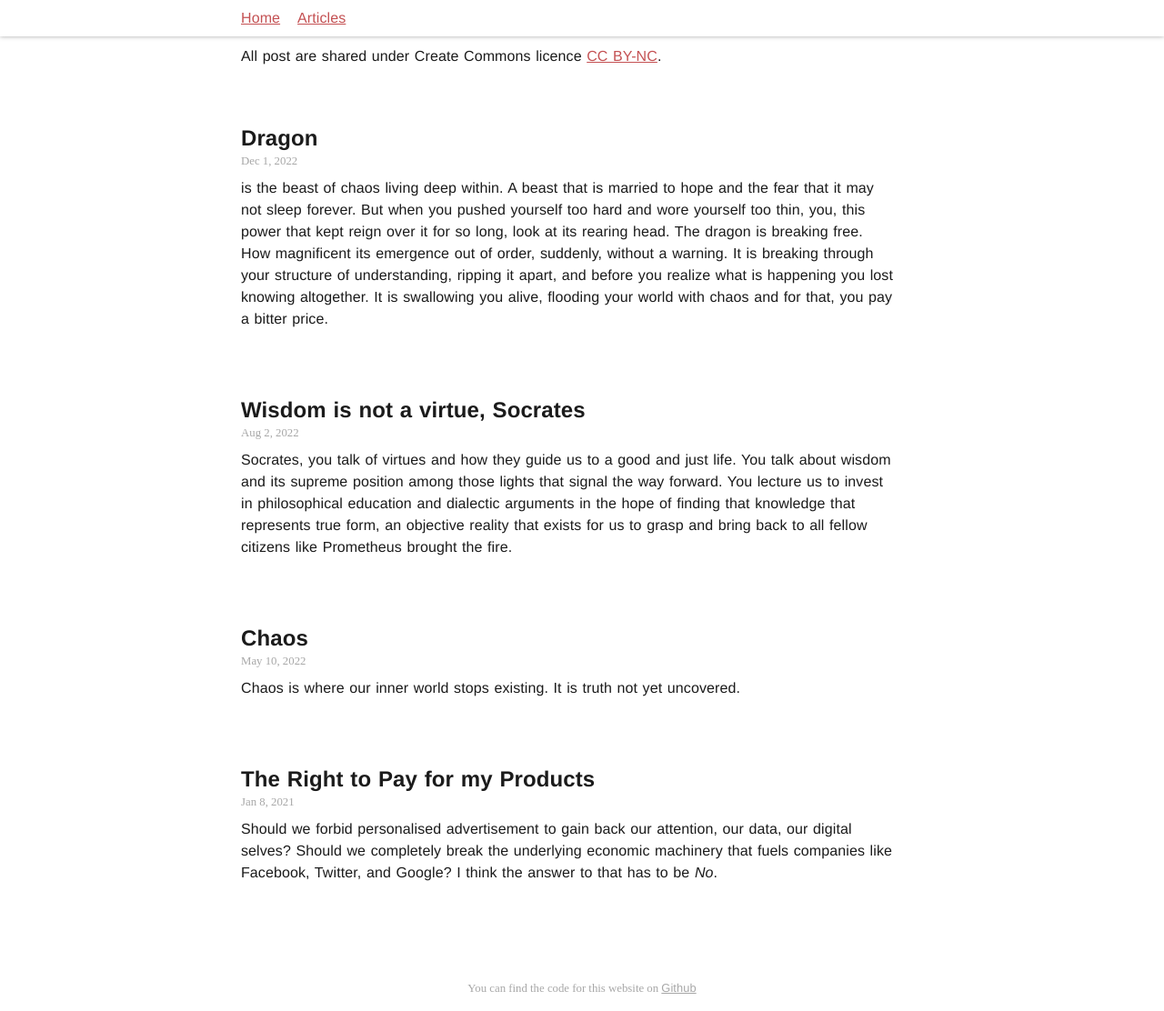
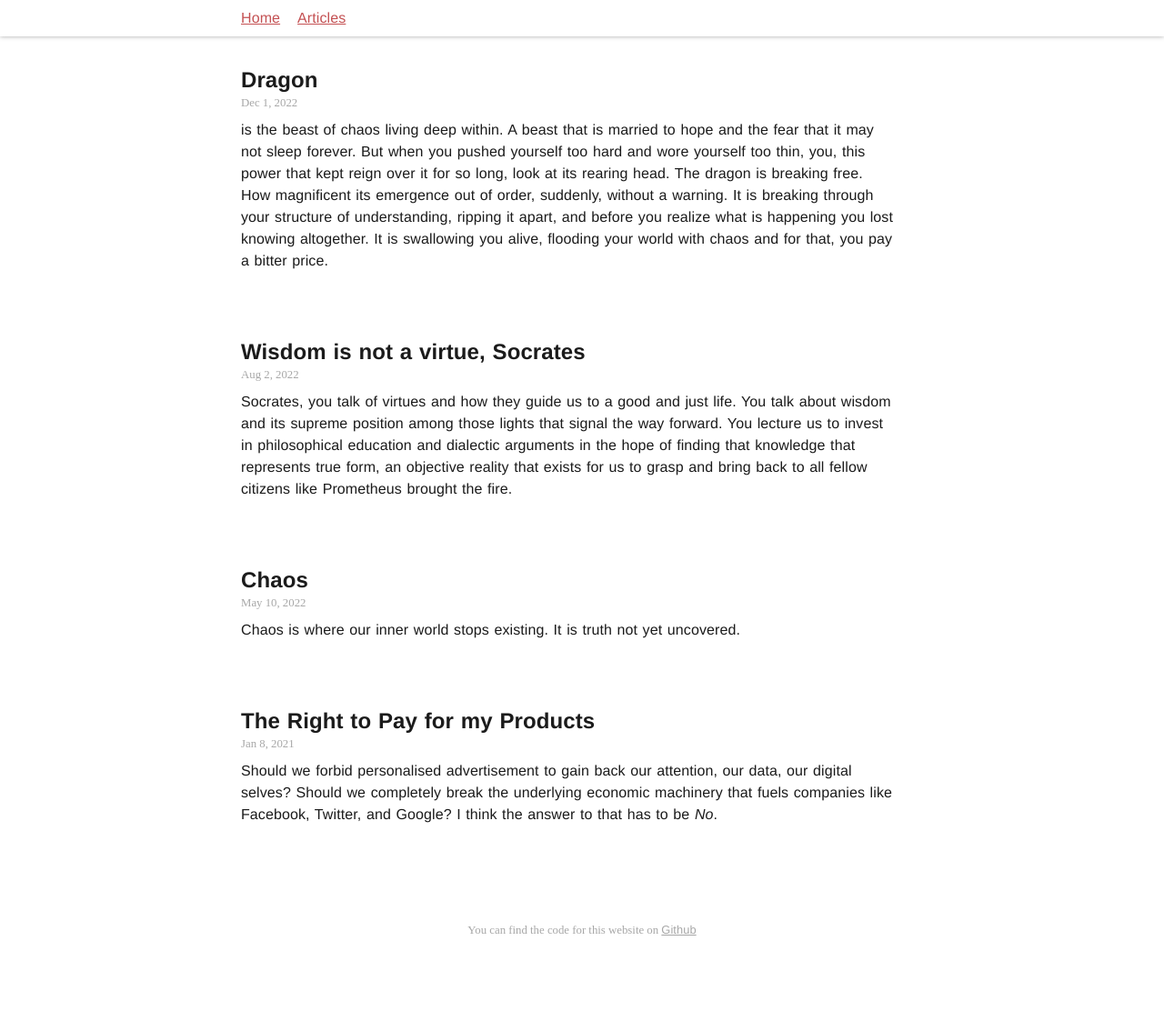
Before and after one commit to pheymann/paulheymann-website, a Jekyll site: the page built from articles/thoughts.html, in a window 1280 px wide. Shown: the whole page at 91% size. Built offline with Jekyll 4.4.1, drawn with Linux system fonts in a browser that asks for light colours; after the commit the page ends 1048 px from its top, so only the background shows below that.

Commit message:
blog: update thought index

```diff
--- a/articles/thoughts.html
+++ b/articles/thoughts.html
@@ -3,10 +3,6 @@ layout: "basic"
 ---
 
 <div class="articles">
-  <p>
-    All post are shared under Create Commons licence <a href="https://creativecommons.org/licenses/by-nc/4.0/">CC BY-NC</a>.
-  </p>
-
   {%- for post in site.posts -%}
     {% if post.categories contains 'truth' %}
     {% elsif post.categories contains 'thought' %}
```
